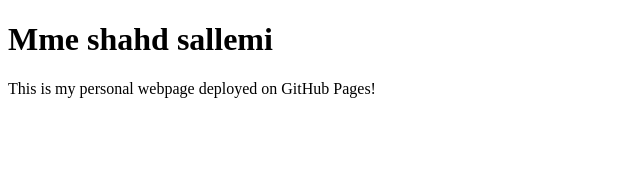
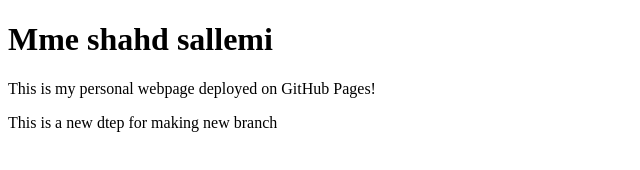
Before and after one commit to ghassenelleuch/getting-started-with-git-and-github, a plain HTML site: page index.html in a window 1280 px wide. Shown: the whole page, without its empty margins (0-640 px from the left). Drawn offline with Linux system fonts and the light colour scheme.

Commit message:
add new html modfifed

```diff
--- a/index.html
+++ b/index.html
@@ -7,5 +7,6 @@
 <body>
     <h1>Mme shahd sallemi</h1>
     <p>This is my personal webpage deployed on GitHub Pages!</p>
+    <p>This is a new dtep for making new branch</p>
 </body>
 </html>
```
